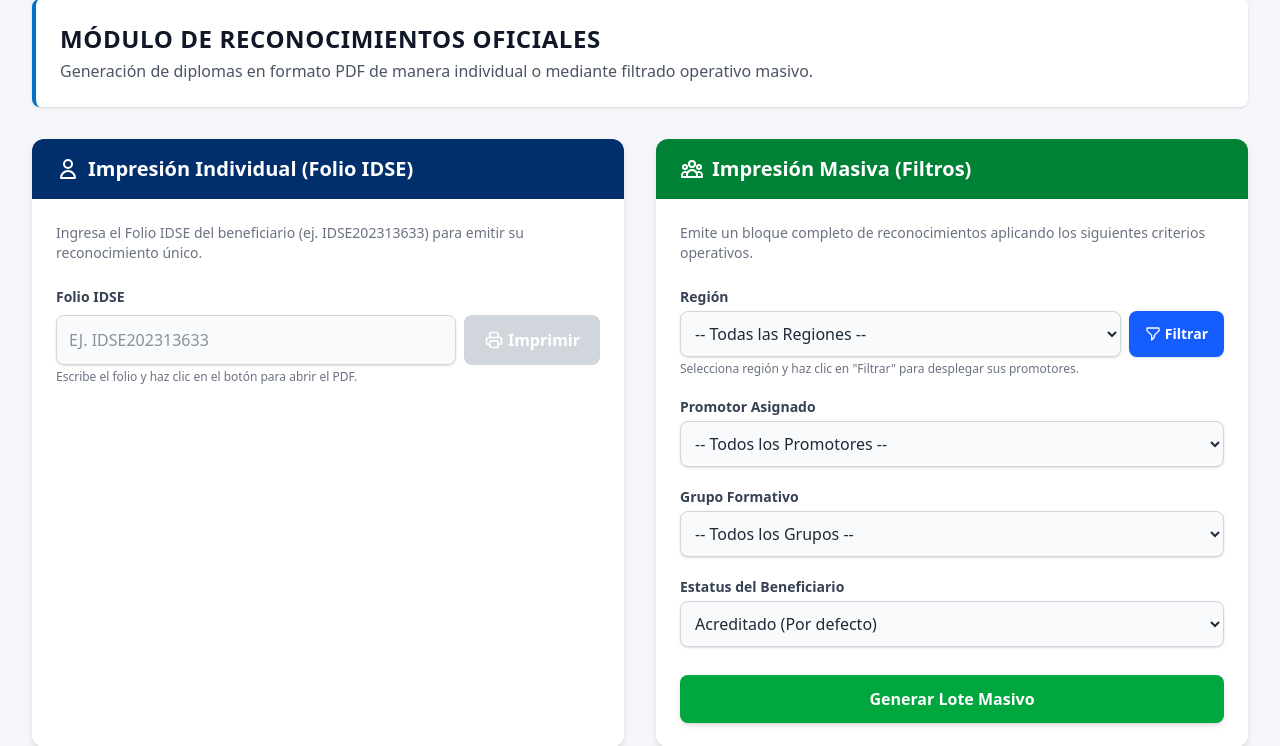
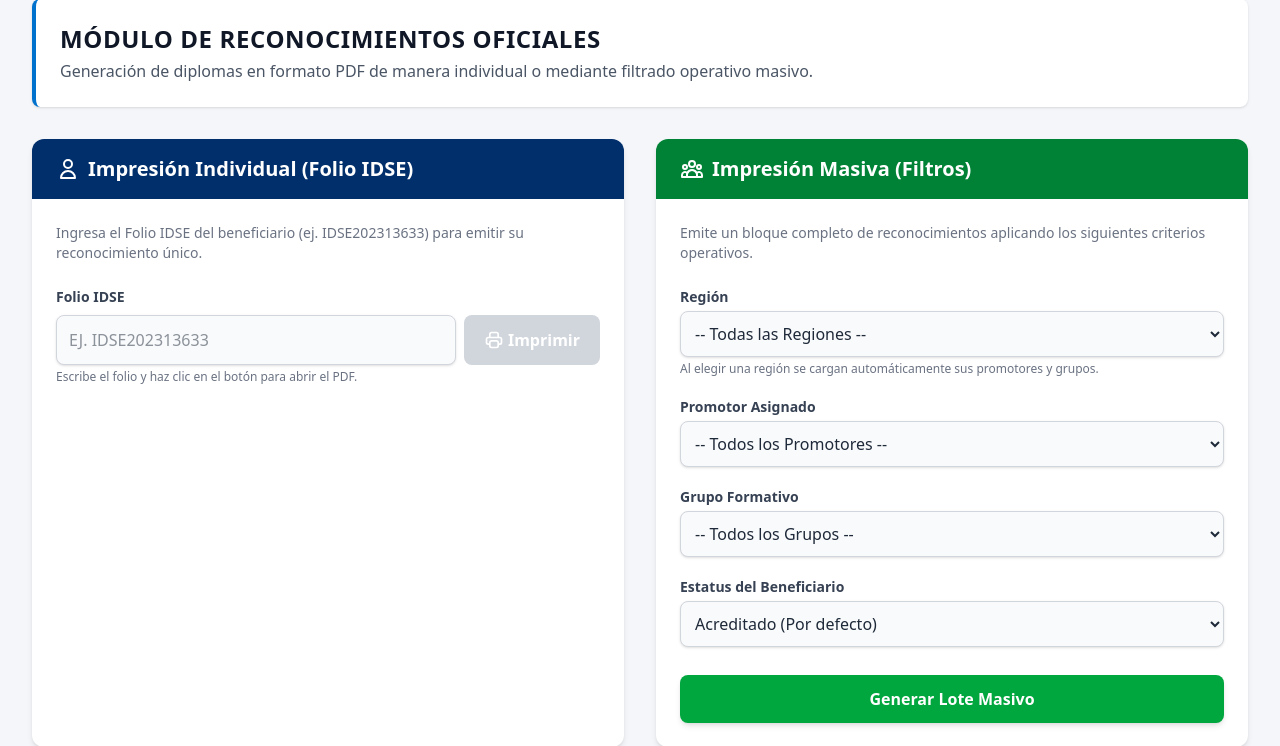
Before and after one commit to EduardoPipe1/residencias_yopuedo, a Laravel app: page /reconocimientos in a window 1280 px wide. Shown: the part 136-882 px from the top of the page. Run offline with Laravel 12, Linux system fonts and the light colour scheme; data comes from the database, SQL or seed files in the repository; data that the repository does not hold is empty; style sheets or scripts are compiled from the project's sources.

Commit message:
Reconocimientos: carga automática de promotores y grupos al elegir región (sin botón Filtrar)
Co-Authored-By: Claude Opus 5.5 <noreply@anthropic.com>
Claude-Session: https://claude.ai/code/session_0179gcttd7U7xReV1vbyi9cT

```diff
--- a/resources/views/reconocimientos/index.blade.php
+++ b/resources/views/reconocimientos/index.blade.php
@@ -56,22 +56,16 @@
 
                 <form action="/reconocimientos/masivo" method="GET" target="_blank" class="space-y-5">
 
-                    <!-- Filtro: Región con Botón de Carga Explicito -->
+                    <!-- Filtro: Región (carga automática de promotores y grupos) -->
                     <div>
                         <label class="block text-sm font-semibold text-gray-700 mb-1">Región</label>
-                        <div class="flex gap-2">
-                            <select name="region_id" x-model="regionSeleccionada" class="w-full border-gray-300 rounded-lg shadow-sm focus:ring-green-600 focus:border-green-600 p-2.5 border bg-gray-50 outline-none">
-                                <option value="">-- Todas las Regiones --</option>
-                                @foreach($regiones as $region)
-                                    <option value="{{ $region->id }}">{{ $region->nombre }}</option>
-                                @endforeach
-                            </select>
-                            <button type="button" @click="cargarPromotores()" class="bg-blue-600 hover:bg-blue-700 text-white px-4 py-2 rounded-lg font-semibold text-sm shadow transition shrink-0 flex items-center gap-1">
-                                <svg class="w-4 h-4" fill="none" stroke="currentColor" viewBox="0 0 24 24"><path stroke-linecap="round" stroke-linejoin="round" stroke-width="2" d="M3 4a1 1 0 011-1h16a1 1 0 011 1v2.586a1 1 0 01-.293.707l-6.414 6.414a1 1 0 00-.293.707V17l-4 4v-6.586a1 1 0 00-.293-.707L3.293 7.293A1 1 0 013 6.586V4z"></path></svg>
-                                Filtrar
-                            </button>
-                        </div>
-                        <span class="text-xs text-gray-500 mt-1 block">Selecciona región y haz clic en "Filtrar" para desplegar sus promotores.</span>
+                        <select name="region_id" x-model="regionSeleccionada" @change="cargarPromotores()" class="w-full border-gray-300 rounded-lg shadow-sm focus:ring-green-600 focus:border-green-600 p-2.5 border bg-gray-50 outline-none">
+                            <option value="">-- Todas las Regiones --</option>
+                            @foreach($regiones as $region)
+                                <option value="{{ $region->id }}">{{ $region->nombre }}</option>
+                            @endforeach
+                        </select>
+                        <span class="text-xs text-gray-500 mt-1 block">Al elegir una región se cargan automáticamente sus promotores y grupos.</span>
                     </div>
 
                     <!-- Filtro: Promotor -->
@@ -88,7 +82,7 @@
                     <!-- Filtro: Grupo -->
                     <div>
                         <label class="block text-sm font-semibold text-gray-700 mb-1">Grupo Formativo</label>
-                        <select name="grupo_id" class="w-full border-gray-300 rounded-lg shadow-sm focus:ring-green-600 focus:border-green-600 p-2.5 border bg-gray-50 outline-none">
+                        <select name="grupo_id" x-model="grupoSeleccionado" class="w-full border-gray-300 rounded-lg shadow-sm focus:ring-green-600 focus:border-green-600 p-2.5 border bg-gray-50 outline-none">
                             <option value="">-- Todos los Grupos --</option>
                             <template x-for="grupo in gruposFiltrados" :key="grupo.id">
                                 <option :value="grupo.id" x-text="grupo.nombre_mostrar"></option>
@@ -137,12 +131,14 @@
             folioBeneficiario: '',
             regionSeleccionada: '',
             promotorSeleccionado: '',
+            grupoSeleccionado: '',
 
             promotoresFiltrados: @json($promotores),
             gruposFiltrados: @json($grupos->map(function($g){ return ['id'=>$g->id, 'nombre_mostrar'=>$g->identificador_grupo . ' - ' . ($g->municipio->nombre ?? '')]; })),
 
             cargarPromotores() {
                 this.promotorSeleccionado = '';
+                this.grupoSeleccionado = '';
                 this.promotoresFiltrados = [];
                 this.gruposFiltrados = [];
 
@@ -165,6 +161,7 @@
             },
 
             cargarGrupos() {
+                this.grupoSeleccionado = '';
                 this.gruposFiltrados = [];
 
                 if (this.promotorSeleccionado) {
@@ -174,7 +171,12 @@
                             this.gruposFiltrados = data;
                         });
                 } else if (this.regionSeleccionada) {
-                    this.cargarPromotores();
+                    // Se quitó el promotor: volver a mostrar todos los grupos de la región
+                    fetch('/reconocimientos/api/grupos/region/' + this.regionSeleccionada)
+                        .then(res => res.json())
+                        .then(data => {
+                            this.gruposFiltrados = data;
+                        });
                 } else {
                      this.gruposFiltrados = @json($grupos->map(function($g){ return ['id'=>$g->id, 'nombre_mostrar'=>$g->identificador_grupo . ' - ' . ($g->municipio->nombre ?? '')]; }));
                 }
```
